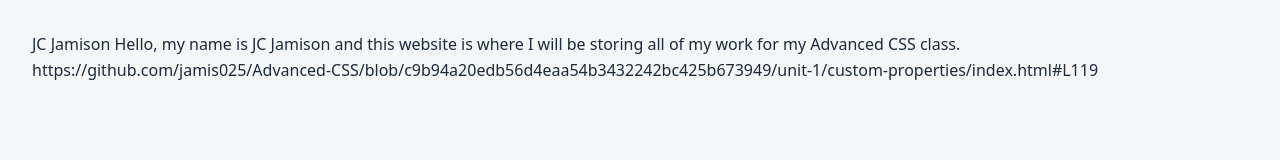
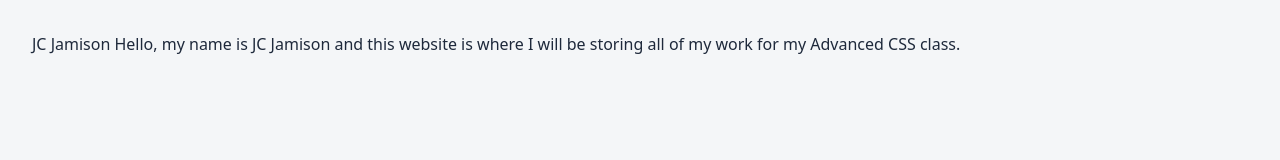
Before and after one commit to jamis025/Advanced-CSS, a plain HTML site: page index.html in a window 1280 px wide. Drawn offline with Linux system fonts and the light colour scheme.

Commit message:
Remove broken link from index.html
Removed a broken link from the index.html file.

```diff
--- a/index.html
+++ b/index.html
@@ -10,5 +10,4 @@
       JC Jamison
       Hello, my name is JC Jamison and this website is where I will be storing all of my work for my Advanced CSS class.
     </body>
-  https://github.com/jamis025/Advanced-CSS/blob/c9b94a20edb56d4eaa54b3432242bc425b673949/unit-1/custom-properties/index.html#L119
 </html>
```
